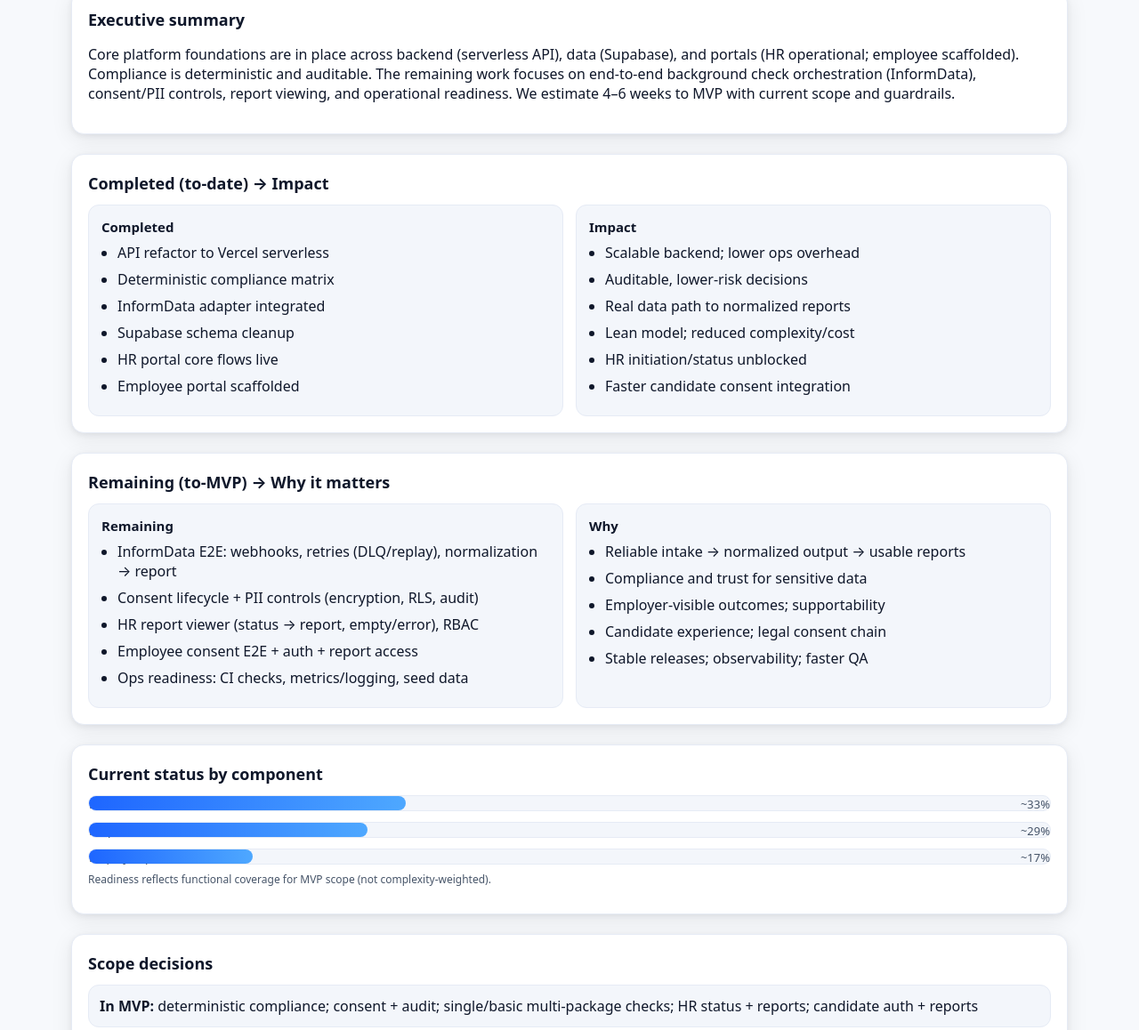
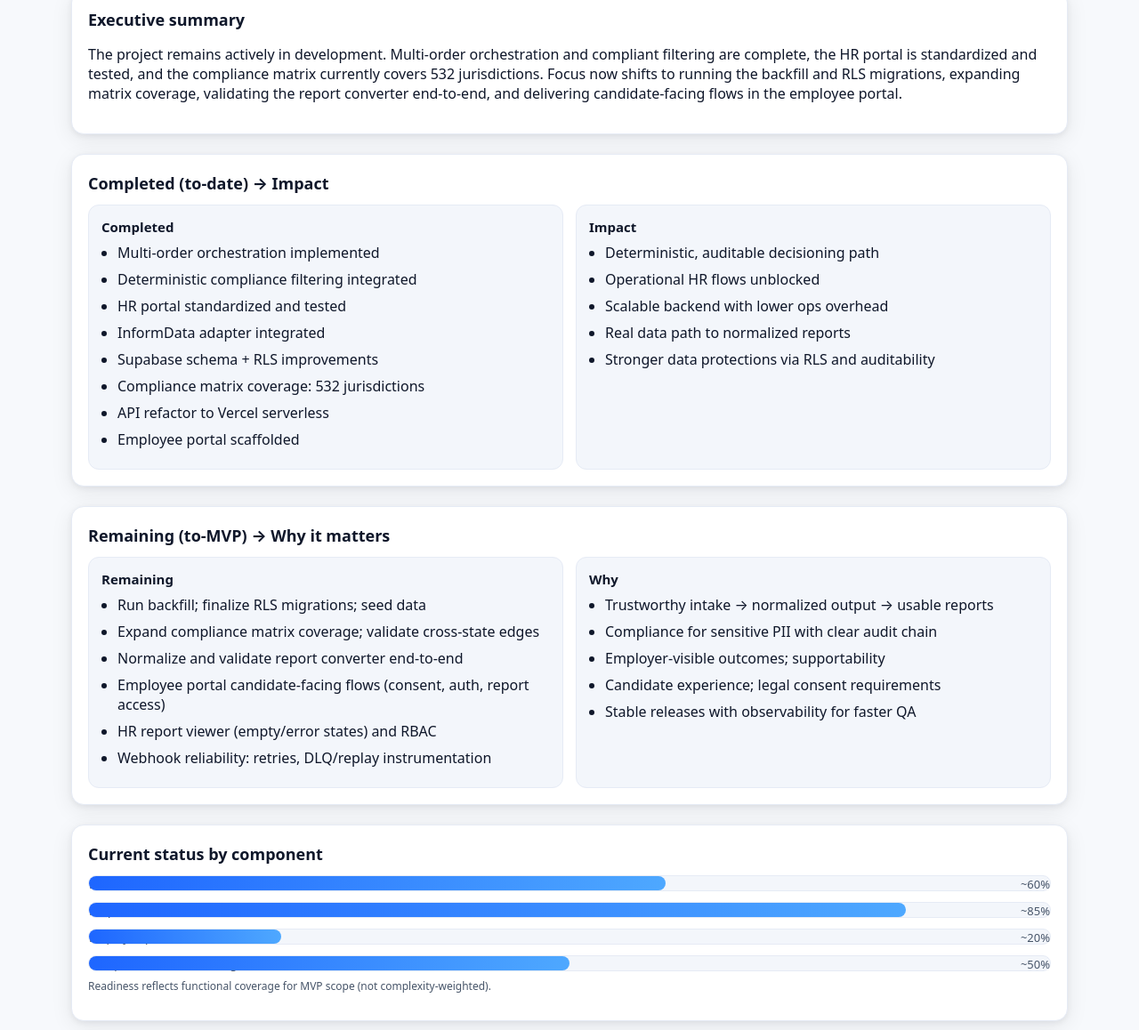
Before and after one commit to CryptoJym/vuplicity-status-site, a plain HTML site: page index.html in a window 1280 px wide. Shown: the part 293-1451 px from the top of the page at 89% size. Drawn offline with Linux system fonts and the light colour scheme.

Commit message:
chore(status): update snapshot to 2025-08-19 (In Development; API 60%, HR 85%, Employee 20%, Compliance 50%; new highlights/next actions)

```diff
--- a/index.html
+++ b/index.html
@@ -48,12 +48,12 @@
   <header class="hero">
     <div class="wrap">
       <h1 class="title">Vuplicity MVP — Executive Status Snapshot</h1>
-      <p class="subtitle">As of 2025‑08‑07 • Links: <a href="https://github.com/Vuplicity/vuplicity-api">API</a> · <a href="https://github.com/Vuplicity/vuplicity-hr-portal">HR</a> · <a href="https://github.com/Vuplicity/vuplicity-employee-portal">Employee</a></p>
+      <p class="subtitle">As of 2025‑08‑19 • Links: <a href="https://github.com/Vuplicity/vuplicity-api">API</a> · <a href="https://github.com/Vuplicity/vuplicity-hr-portal">HR</a> · <a href="https://github.com/Vuplicity/vuplicity-employee-portal">Employee</a></p>
       <div class="kpis">
-        <div class="kpi"><h4>Overall status</h4><div class="num"><span class="pill ontrack">On Track</span></div></div>
+        <div class="kpi"><h4>Overall status</h4><div class="num"><span class="pill ontrack">In Development</span></div></div>
         <div class="kpi"><h4>MVP ETA</h4><div class="num">4–6 weeks</div></div>
-        <div class="kpi"><h4>Completed items</h4><div class="num">6</div></div>
-        <div class="kpi"><h4>Remaining items</h4><div class="num">5</div></div>
+        <div class="kpi"><h4>Completed items</h4><div class="num">8</div></div>
+        <div class="kpi"><h4>Remaining items</h4><div class="num">6</div></div>
       </div>
     </div>
   </header>
@@ -61,7 +61,7 @@
   <main class="wrap">
     <section class="card">
       <h2>Executive summary</h2>
-      <p class="summary">Core platform foundations are in place across backend (serverless API), data (Supabase), and portals (HR operational; employee scaffolded). Compliance is deterministic and auditable. The remaining work focuses on end‑to‑end background check orchestration (InformData), consent/PII controls, report viewing, and operational readiness. We estimate 4–6 weeks to MVP with current scope and guardrails.</p>
+      <p class="summary">The project remains actively in development. Multi‑order orchestration and compliant filtering are complete, the HR portal is standardized and tested, and the compliance matrix currently covers 532 jurisdictions. Focus now shifts to running the backfill and RLS migrations, expanding matrix coverage, validating the report converter end‑to‑end, and delivering candidate‑facing flows in the employee portal.</p>
     </section>
 
     <section class="card">
@@ -70,23 +70,24 @@
         <div class="col">
           <h3>Completed</h3>
           <ul>
+            <li>Multi‑order orchestration implemented</li>
+            <li>Deterministic compliance filtering integrated</li>
+            <li>HR portal standardized and tested</li>
+            <li>InformData adapter integrated</li>
+            <li>Supabase schema + RLS improvements</li>
+            <li>Compliance matrix coverage: 532 jurisdictions</li>
             <li>API refactor to Vercel serverless</li>
-            <li>Deterministic compliance matrix</li>
-            <li>InformData adapter integrated</li>
-            <li>Supabase schema cleanup</li>
-            <li>HR portal core flows live</li>
             <li>Employee portal scaffolded</li>
           </ul>
         </div>
         <div class="col">
           <h3>Impact</h3>
           <ul>
-            <li>Scalable backend; lower ops overhead</li>
-            <li>Auditable, lower‑risk decisions</li>
+            <li>Deterministic, auditable decisioning path</li>
+            <li>Operational HR flows unblocked</li>
+            <li>Scalable backend with lower ops overhead</li>
             <li>Real data path to normalized reports</li>
-            <li>Lean model; reduced complexity/cost</li>
-            <li>HR initiation/status unblocked</li>
-            <li>Faster candidate consent integration</li>
+            <li>Stronger data protections via RLS and auditability</li>
           </ul>
         </div>
       </div>
@@ -98,21 +99,22 @@
         <div class="col">
           <h3>Remaining</h3>
           <ul>
-            <li>InformData E2E: webhooks, retries (DLQ/replay), normalization → report</li>
-            <li>Consent lifecycle + PII controls (encryption, RLS, audit)</li>
-            <li>HR report viewer (status → report, empty/error), RBAC</li>
-            <li>Employee consent E2E + auth + report access</li>
-            <li>Ops readiness: CI checks, metrics/logging, seed data</li>
+            <li>Run backfill; finalize RLS migrations; seed data</li>
+            <li>Expand compliance matrix coverage; validate cross‑state edges</li>
+            <li>Normalize and validate report converter end‑to‑end</li>
+            <li>Employee portal candidate‑facing flows (consent, auth, report access)</li>
+            <li>HR report viewer (empty/error states) and RBAC</li>
+            <li>Webhook reliability: retries, DLQ/replay instrumentation</li>
           </ul>
         </div>
         <div class="col">
           <h3>Why</h3>
           <ul>
-            <li>Reliable intake → normalized output → usable reports</li>
-            <li>Compliance and trust for sensitive data</li>
+            <li>Trustworthy intake → normalized output → usable reports</li>
+            <li>Compliance for sensitive PII with clear audit chain</li>
             <li>Employer‑visible outcomes; supportability</li>
-            <li>Candidate experience; legal consent chain</li>
-            <li>Stable releases; observability; faster QA</li>
+            <li>Candidate experience; legal consent requirements</li>
+            <li>Stable releases with observability for faster QA</li>
           </ul>
         </div>
       </div>
@@ -123,20 +125,26 @@
       <div class="bars">
         <div>
           <div class="bar">
-            <div class="label"><span>Backend (API) readiness</span><span>~33%</span></div>
-            <div class="fill" style="width:33%"></div>
+            <div class="label"><span>Backend (API) readiness</span><span>~60%</span></div>
+            <div class="fill" style="width:60%"></div>
           </div>
         </div>
         <div>
           <div class="bar">
-            <div class="label"><span>HR portal readiness</span><span>~29%</span></div>
-            <div class="fill" style="width:29%"></div>
+            <div class="label"><span>HR portal readiness</span><span>~85%</span></div>
+            <div class="fill" style="width:85%"></div>
           </div>
         </div>
         <div>
           <div class="bar">
-            <div class="label"><span>Employee portal readiness</span><span>~17%</span></div>
-            <div class="fill" style="width:17%"></div>
+            <div class="label"><span>Employee portal readiness</span><span>~20%</span></div>
+            <div class="fill" style="width:20%"></div>
+          </div>
+        </div>
+        <div>
+          <div class="bar">
+            <div class="label"><span>Compliance matrix coverage</span><span>~50%</span></div>
+            <div class="fill" style="width:50%"></div>
           </div>
         </div>
       </div>
@@ -149,6 +157,28 @@
         <div class="item"><strong>In MVP:</strong> deterministic compliance; consent + audit; single/basic multi‑package checks; HR status + reports; candidate auth + reports</div>
         <div class="item"><strong>Deferred:</strong> granular billing/invoicing</div>
         <div class="item"><strong>Not planned:</strong> AI scoring/explanations; advanced analytics/exports; complex cross‑jurisdiction bundles</div>
+      </div>
+    </section>
+
+    <section class="card">
+      <h2>Status Update — Aug 19, 2025</h2>
+      <div class="twocol">
+        <div class="col">
+          <h3>Highlights</h3>
+          <ul>
+            <li>Multi‑order orchestration and compliance filtering completed</li>
+            <li>HR portal standardized and tested</li>
+            <li>Compliance matrix at 532 jurisdictions</li>
+          </ul>
+        </div>
+        <div class="col">
+          <h3>Next actions</h3>
+          <ul>
+            <li>Run backfill; complete RLS migrations</li>
+            <li>Expand matrix coverage; validate report converter</li>
+            <li>Deliver candidate‑facing flows (employee portal)</li>
+          </ul>
+        </div>
       </div>
     </section>
 
```
